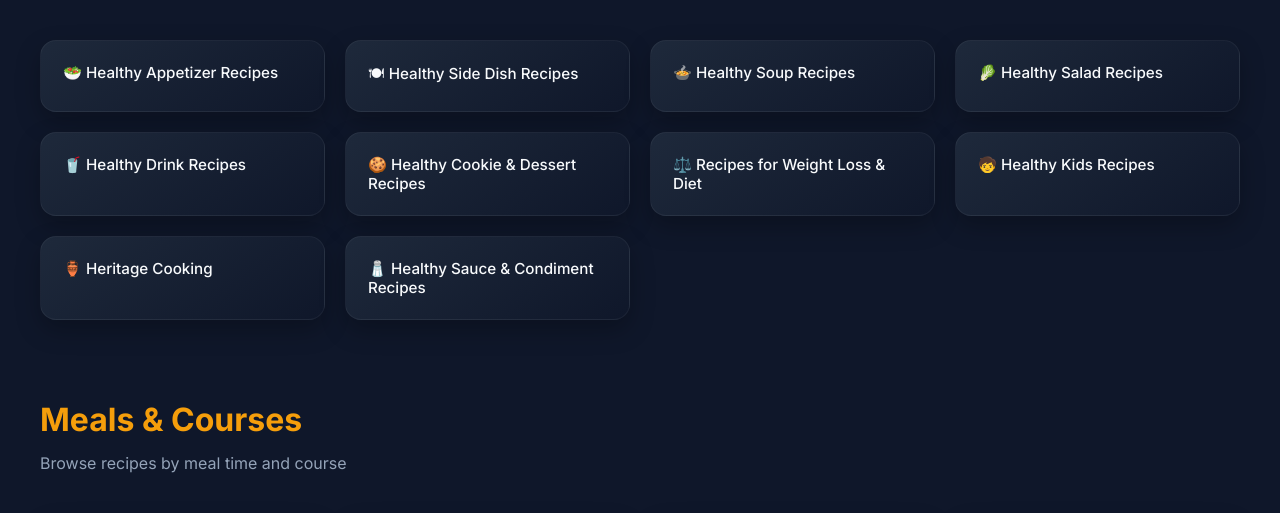
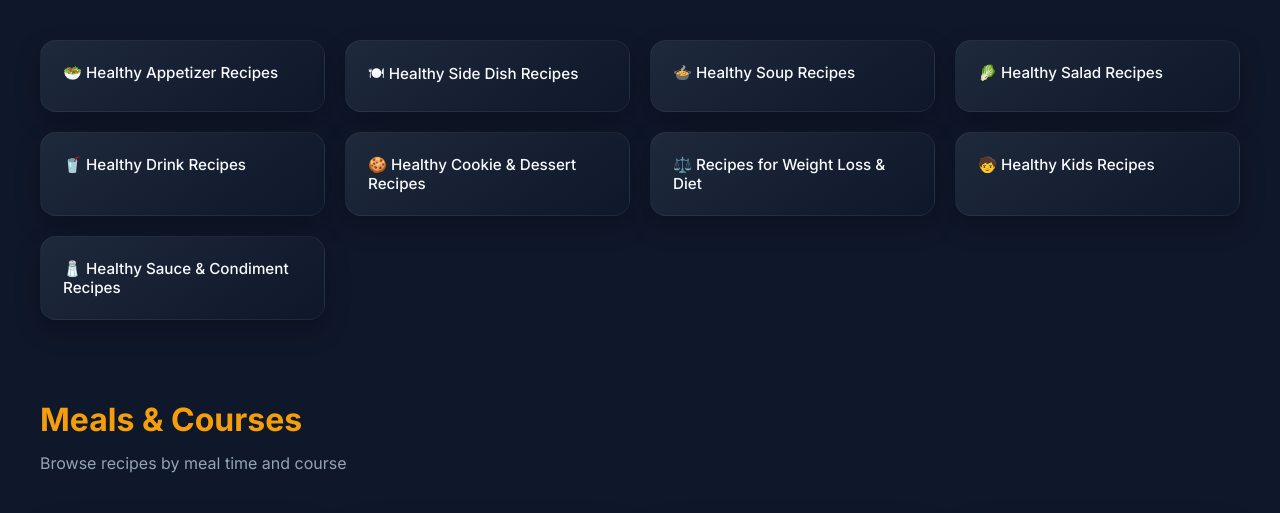
Before and after one commit to swetha-963/RecipeSense, a Django app: page /recipes/ in a window 1280 px wide. Shown: the part 1435-1948 px from the top of the page. Run offline with Django 5.2, Linux system fonts and the light colour scheme.

Commit message:
project completed

```diff
--- a/recipesense/recipesense/urls.py
+++ b/recipesense/recipesense/urls.py
@@ -16,6 +16,7 @@ Including another URLconf
 """
 from django.contrib import admin
 from django.urls import path,include
+from app import views
 
 urlpatterns = [
     path('admin/', admin.site.urls),
--- a/recipesense/templates/recipe_detail.html
+++ b/recipesense/templates/recipe_detail.html
@@ -187,9 +187,9 @@
                     🧒 Healthy Kids Recipes
                 </a>
 
-                <a href="{% url 'app:category_recipes' 'heritage' %}" class="healthy-card">
+                <!-- <a href="{% url 'app:category_recipes' 'heritage' %}" class="healthy-card">
                     🏺 Heritage Cooking
-                </a>
+                </a> -->
 
                 <a href="{% url 'app:category_recipes' 'sauce' %}" class="healthy-card">
                     🧂 Healthy Sauce & Condiment Recipes
```
Also changed, not shown: recipesense/db.sqlite3.
